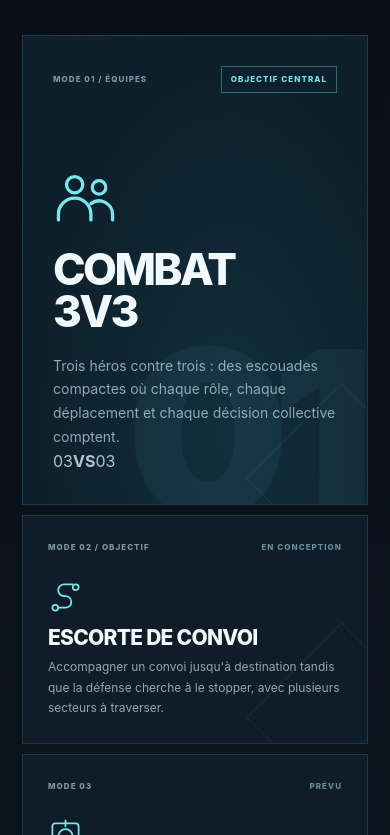
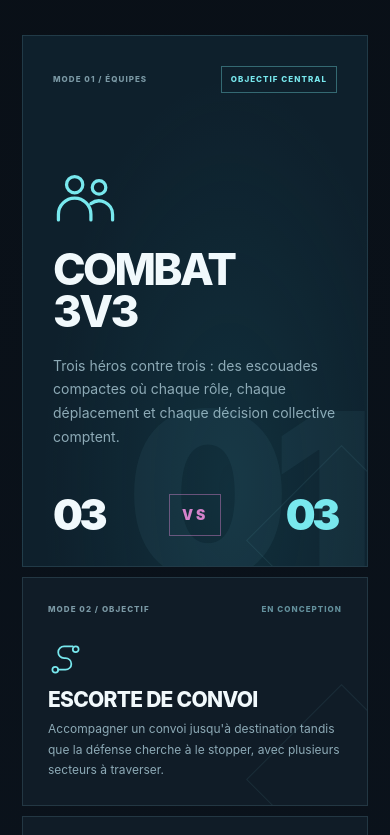
Before and after one commit to QrowLive/SEA, a plain HTML site: page index.html in a window 390 px wide. Shown: the part 5831-6666 px from the top of the page. Drawn offline with Linux system fonts and the light colour scheme.

Commit message:
SEA: ajouter visuel tactique 3v3 responsive

```diff
--- a/css/styles.css
+++ b/css/styles.css
@@ -429,3 +429,10 @@ h2 em { font-style:normal; color:#819eae; }
 .character-card.qrow .character-illustration{background:radial-gradient(ellipse at 50% 65%,rgba(77,173,192,.18),transparent 64%),linear-gradient(180deg,transparent,rgba(2,10,19,.25))}
 .character-card.operateur .character-illustration{background:radial-gradient(ellipse at 50% 65%,rgba(201,154,99,.17),transparent 64%),linear-gradient(180deg,transparent,rgba(2,10,19,.25))}
 @media(max-width:580px){.dialog-stats span{font-size:10px;padding:7px 9px}}
+
+/* 3v3 comme mode principal, format compact et lisible sur mobile */
+.squad-preview{display:flex;align-items:center;justify-content:space-between;gap:20px;margin-top:auto;padding-top:60px;width:100%;max-width:330px}
+.squad-preview span{font-size:clamp(42px,5.2vw,70px);font-weight:900;letter-spacing:-.08em;color:var(--white);line-height:1}
+.squad-preview span:last-child{color:var(--cyan)}
+.squad-preview strong{font-size:14px;font-weight:900;letter-spacing:.2em;color:var(--magenta);border:1px solid rgba(212,130,203,.45);padding:9px 12px}
+@media(max-width:580px){.squad-preview{padding-top:45px}}
```
